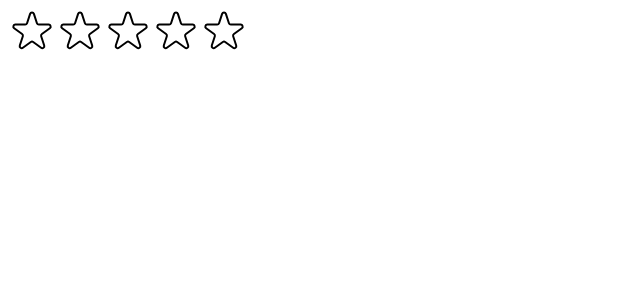
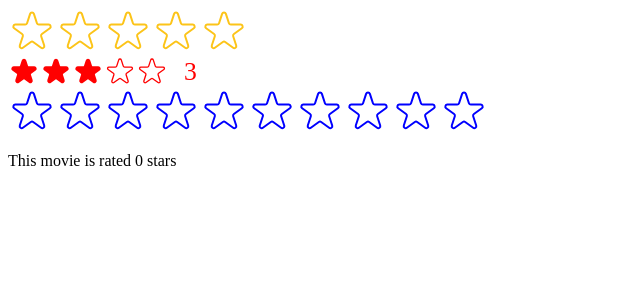
Before and after one commit to Samuellekpor/07-usepopcorn, a React (Create React App) app: page / in a window 1280 px wide. Shown: the top 300 px of the page, without its empty margins (0-640 px from the left). Built offline with nearby package versions, Linux system fonts and the light colour scheme.

Commit message:
Improved reusability with props

```diff
--- a/src/StarRating.js
+++ b/src/StarRating.js
@@ -10,39 +10,59 @@ const starContainerStyle = {
   display: "flex",
 };
 
+export default function StarRating({
+  maxRating = 5,
+  color = "#fcc419",
+  size = 48,
+  message = [],
+  defaultRating = 0,
+  onSetRating,
+}) {
+  const [rating, setRating] = useState(defaultRating);
+  const [tempRating, setTempRating] = useState(0);
   const textStyle = {
     lineHeight: "1",
     margin: "0",
+    color,
+    fontSize: `${size / 1.25}px`,
   };
 
-export default function StarRating({ maxRating = 5 }) {
-  const [rating, setRating] = useState(0);
-  const [tempRating, setTempRating] = useState(0);
+  function handleRating(rating) {
+    setRating(rating);
+    onSetRating?.(rating);
+  }
+
   return (
     <div style={containerStyle}>
       <div style={starContainerStyle}>
         {Array.from({ length: maxRating }, (_, i) => (
           <Star
             key={i}
-            onRate={() => setRating(i + 1)}
+            onRate={() => handleRating(i + 1)}
             full={tempRating ? tempRating >= i + 1 : rating >= i + 1}
             onHoverIn={() => setTempRating(i + 1)}
             onHoverOut={() => setTempRating(0)}
+            color={color}
+            size={size}
           />
         ))}
       </div>
-      <p style={textStyle}>{tempRating || rating || ""}</p>
+      <p style={textStyle}>
+        {message.length === maxRating
+          ? message[tempRating ? tempRating - 1 : rating - 1]
+          : tempRating || rating || ""}
+      </p>
     </div>
   );
 }
 
+function Star({ onRate, full, onHoverIn, onHoverOut, color, size }) {
   const starStyle = {
-  width: "48px",
-  height: "48px",
+    width: `${size}px`,
+    height: `${size}px`,
     cursor: "pointer",
   };
 
-function Star({ onRate, full, onHoverIn, onHoverOut }) {
   return (
     <span
       style={starStyle}
@@ -55,8 +75,8 @@ function Star({ onRate, full, onHoverIn, onHoverOut }) {
         <svg
           xmlns="http://www.w3.org/2000/svg"
           viewBox="0 0 20 20"
-          fill="#000"
-          stroke="#000"
+          fill={color}
+          stroke={color}
         >
           <path d="M9.049 2.927c.3-.921 1.603-.921 1.902 0l1.07 3.292a1 1 0 00.95.69h3.462c.969 0 1.371 1.24.588 1.81l-2.8 2.034a1 1 0 00-.364 1.118l1.07 3.292c.3.921-.755 1.688-1.54 1.118l-2.8-2.034a1 1 0 00-1.175 0l-2.8 2.034c-.784.57-1.838-.197-1.539-1.118l1.07-3.292a1 1 0 00-.364-1.118L2.98 8.72c-.783-.57-.38-1.81.588-1.81h3.461a1 1 0 00.951-.69l1.07-3.292z" />
         </svg>
@@ -65,7 +85,7 @@ function Star({ onRate, full, onHoverIn, onHoverOut }) {
           xmlns="http://www.w3.org/2000/svg"
           fill="none"
           viewBox="0 0 24 24"
-          stroke="#000"
+          stroke={color}
         >
           <path
             strokeLinecap="round"
--- a/src/index.js
+++ b/src/index.js
@@ -4,10 +4,25 @@ import StarRating from "./StarRating";
 // import "./index.css";
 // import App from "./App";
 
+function Test() {
+  const [movieRating, setMovieRating] = React.useState(0);
+  return (
+    <div>
+      <StarRating color="blue" maxRating={10} onSetRating={setMovieRating} />
+      <p>This movie is rated {movieRating} stars</p>
+    </div>
+  );
+}
+
 const root = ReactDOM.createRoot(document.getElementById("root"));
 root.render(
   <React.StrictMode>
-    <StarRating />
+    <StarRating
+      maxRating={5}
+      message={["very bad", "bad", "neutral", "good", "very good"]}
+    />
+    <StarRating color="#ff0000" size={32} defaultRating={3} />
+    <Test />
     {/* <App /> */}
   </React.StrictMode>,
 );
```
Lines whose indentation alone changed are shown as unchanged.
